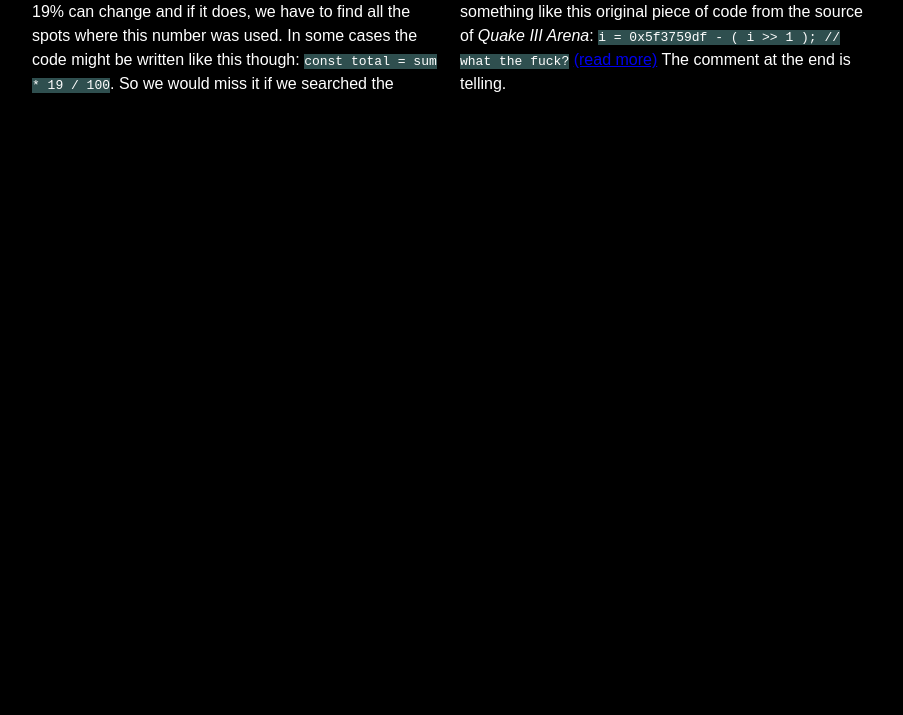
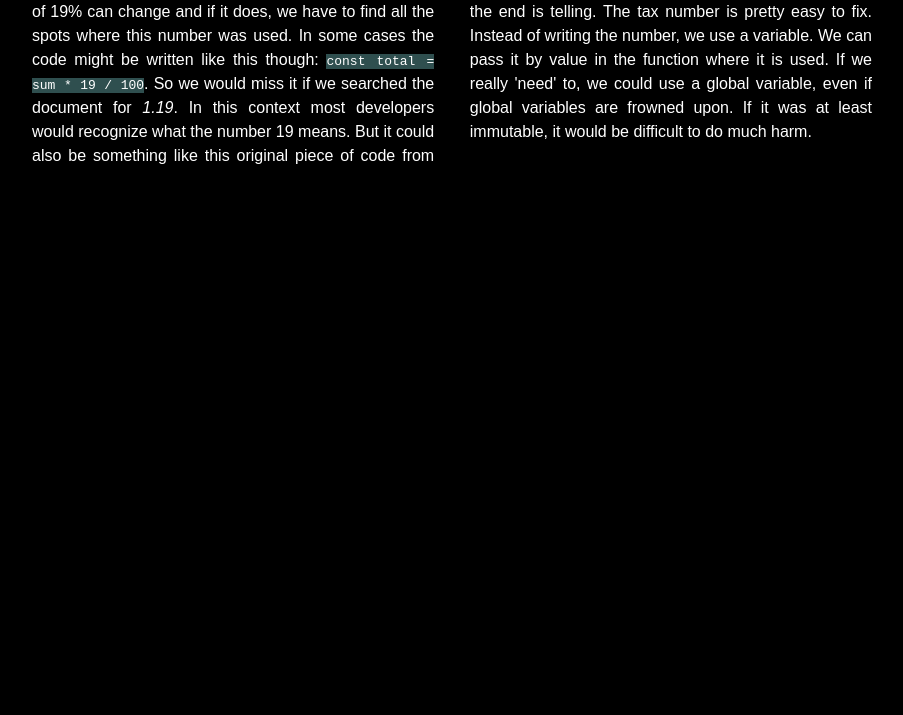
Before and after one commit to xintamosaik/code-monkey, a plain HTML site: page index.html in a window 1280 px wide. Shown: the part 85-800 px from the top of the page, without its empty margins (188-1091 px from the left). Drawn offline with Linux system fonts and the light colour scheme.

Commit message:
add more text

```diff
--- a/index.html
+++ b/index.html
@@ -23,7 +23,11 @@
         <a href="https://en.wikipedia.org/wiki/Fast_inverse_square_root"
           >(read more)</a
         >
-        The comment at the end is telling.
+        The comment at the end is telling. The tax number is pretty easy to fix.
+        Instead of writing the number, we use a variable. We can pass it by
+        value in the function where it is used. If we really 'need' to, we could
+        use a global variable, even if global variables are frowned upon. If it
+        was at least immutable, it would be difficult to do much harm.
       </p>
     </main>
   </body>
--- a/style.css
+++ b/style.css
@@ -10,10 +10,13 @@ h3 {
 }
 p {
   line-height: 1.5;
+
+  text-align: justify;
 }
 @media only screen and (min-width: 600px) {
   p {
     columns: 2;
+    column-gap: 4ch;
   }
 }
 code {
```
